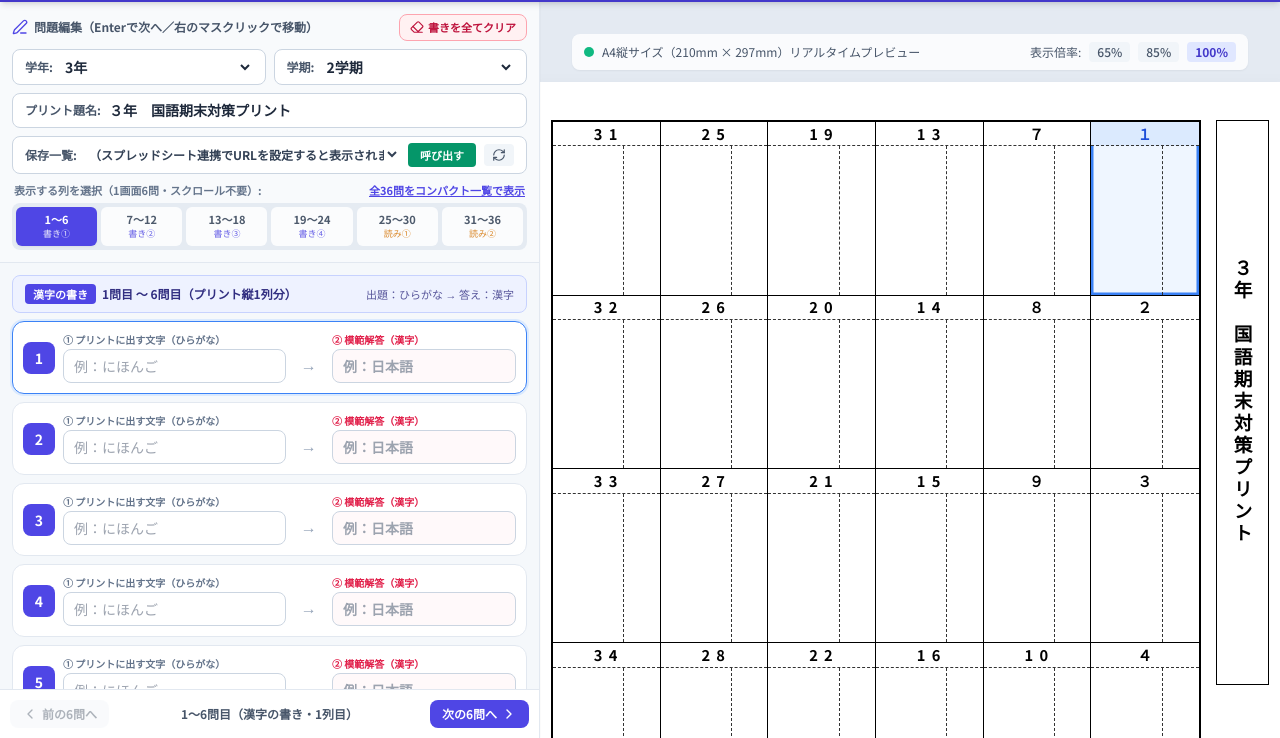
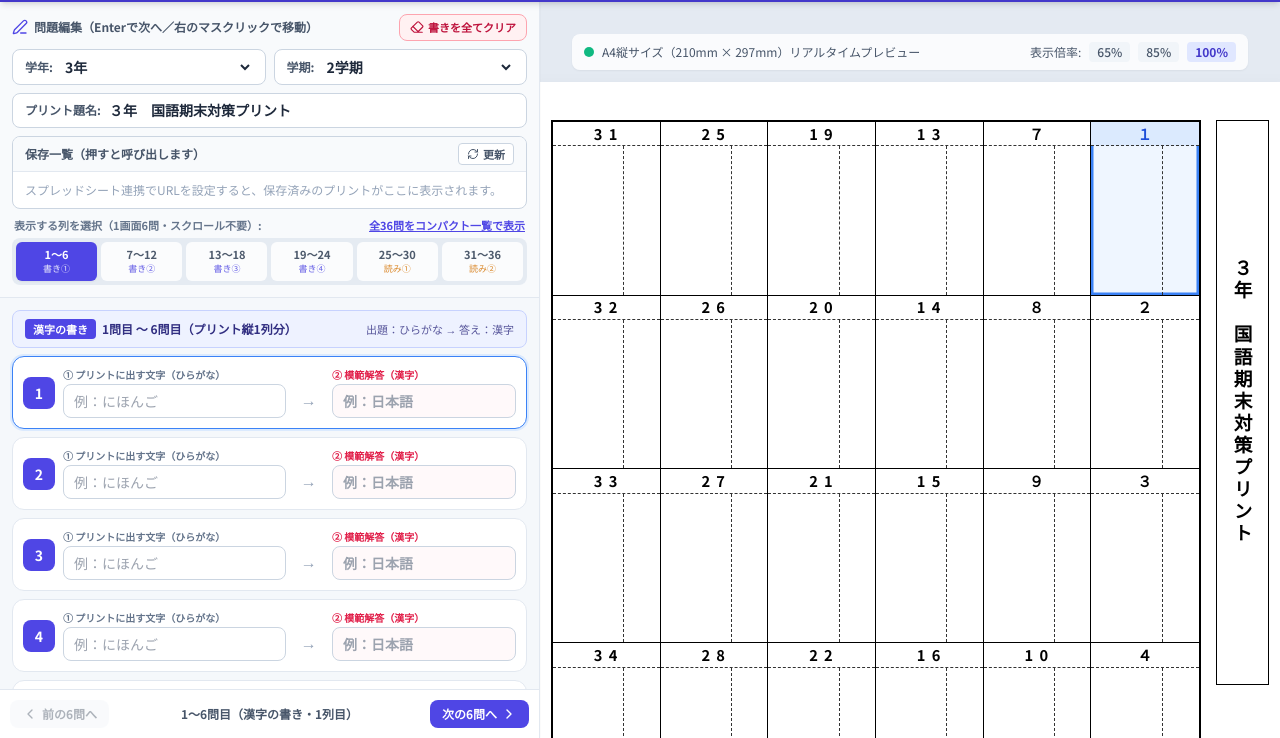
Before and after one commit to datutahai5-cell/kimatu-kanji, a plain HTML site: page index.html in a window 1280 px wide. Shown: the part 62-800 px from the top of the page. Drawn offline with nearby package versions, Linux system fonts and the light colour scheme.

Commit message:
保存一覧をプルダウンからタップ式リストに変更

```diff
--- a/index.html
+++ b/index.html
@@ -351,15 +351,16 @@
                 </div>
 
                 <!-- 保存一覧（スプレッドシートから直接呼び出し） -->
-                <div class="flex items-center gap-2 bg-white px-3 py-1.5 rounded-lg border border-slate-300 shadow-2xs">
-                    <label class="text-xs font-bold text-slate-600 whitespace-nowrap">保存一覧:</label>
-                    <select id="savedListSelect" class="flex-1 min-w-0 text-xs font-bold text-slate-700 focus:outline-none bg-transparent cursor-pointer">
-                        <option value="">（スプレッドシート連携でURLを設定すると表示されます）</option>
-                    </select>
-                    <button onclick="loadFromSavedList()" class="bg-emerald-600 hover:bg-emerald-700 text-white font-bold px-3 py-1 rounded text-[11px] cursor-pointer shrink-0">呼び出す</button>
-                    <button onclick="refreshSavedListSelect()" title="一覧を更新" class="bg-slate-100 hover:bg-slate-200 text-slate-600 font-bold px-2 py-1 rounded text-[11px] cursor-pointer shrink-0 flex items-center">
-                        <i data-lucide="refresh-cw" class="w-3.5 h-3.5"></i>
-                    </button>
+                <div class="bg-white rounded-lg border border-slate-300 shadow-2xs overflow-hidden">
+                    <div class="flex items-center justify-between px-3 py-1.5 bg-slate-50 border-b border-slate-200">
+                        <span class="text-xs font-bold text-slate-600">保存一覧（押すと呼び出します）</span>
+                        <button onclick="refreshSavedListPanel()" class="bg-white hover:bg-slate-100 border border-slate-300 text-slate-600 font-bold px-2 py-0.5 rounded text-[11px] cursor-pointer flex items-center gap-1">
+                            <i data-lucide="refresh-cw" class="w-3 h-3"></i> 更新
+                        </button>
+                    </div>
+                    <div id="savedListPanel" class="max-h-40 overflow-y-auto">
+                        <div class="px-3 py-2.5 text-xs text-slate-400">スプレッドシート連携でURLを設定すると、保存済みのプリントがここに表示されます。</div>
+                    </div>
                 </div>
 
                 <!-- スプレッドシートへ保存ボタン（新しく作った・変更したときだけ表示） -->
@@ -1148,7 +1149,7 @@ function getOrCreateSheet() {
             }
             showToast('ウェブアプリURLをセットしました');
             if (gasWebAppUrl) {
-                refreshSavedListSelect();
+                refreshSavedListPanel();
             }
         }
 
@@ -1193,7 +1194,7 @@ function getOrCreateSheet() {
 
                 showToast(`スプレッドシートへ「${currentGrade}年 ${currentTerm}学期」を保存しました！`);
                 clearDirty();
-                refreshSavedListSelect();
+                refreshSavedListPanel();
             } catch (err) {
                 console.error(err);
                 showToast('保存に失敗しました。GASのURLとデプロイ権限（「全員」）を確認してください。', 'error');
@@ -1296,60 +1297,59 @@ function getOrCreateSheet() {
             }
         }
 
-        // エディタ上部の「保存一覧」プルダウンをスプレッドシートから更新
-        async function refreshSavedListSelect() {
-            const sel = document.getElementById('savedListSelect');
-            if (!sel) return;
+        // エディタ上部の「保存一覧」リストをスプレッドシートから更新
+        async function refreshSavedListPanel() {
+            const panel = document.getElementById('savedListPanel');
+            if (!panel) return;
             const inputEl = document.getElementById('gasUrlInput');
             if (inputEl && inputEl.value.trim()) gasWebAppUrl = inputEl.value.trim();
             if (!gasWebAppUrl) {
-                sel.innerHTML = '<option value="">（スプレッドシート連携でURLを設定すると表示されます）</option>';
+                panel.innerHTML = '<div class="px-3 py-2.5 text-xs text-slate-400">スプレッドシート連携でURLを設定すると、保存済みのプリントがここに表示されます。</div>';
                 return;
             }
-            sel.innerHTML = '<option value="">（読み込み中…）</option>';
+            panel.innerHTML = '<div class="px-3 py-2.5 text-xs text-slate-400">読み込み中…</div>';
             try {
                 const res = await fetch(`${gasWebAppUrl}?action=list`, { method: 'GET', redirect: 'follow' });
                 const json = await res.json();
                 if (json.status === 'success' && Array.isArray(json.list)) {
                     if (json.list.length === 0) {
-                        sel.innerHTML = '<option value="">（保存済みのプリントはありません）</option>';
+                        panel.innerHTML = '<div class="px-3 py-2.5 text-xs text-slate-400">まだ保存されたプリントはありません。問題を作って保存すると、ここに表示されます。</div>';
                         return;
                     }
                     const sets = json.list.filter(i => i.kind === 'set');
                     const singles = json.list.filter(i => i.kind !== 'set').sort((a, b) => a.key.localeCompare(b.key));
-                    sel.innerHTML = '';
+                    panel.innerHTML = '';
                     sets.forEach(item => {
-                        const opt = document.createElement('option');
-                        opt.value = 'set:' + item.name;
-                        opt.textContent = `📦 セット「${item.name}」`;
-                        sel.appendChild(opt);
+                        const row = document.createElement('button');
+                        row.className = 'w-full text-left px-3 py-2.5 flex items-center justify-between gap-2 bg-indigo-50 hover:bg-indigo-100 border-b border-indigo-100 transition cursor-pointer';
+                        row.innerHTML = `
+                            <span class="min-w-0">
+                                <span class="block text-sm font-bold text-indigo-900 truncate">📦 セット「${escapeHtml(item.name)}」</span>
+                                <span class="block text-[11px] text-slate-500">全学年分をまとめて呼び出します</span>
+                            </span>
+                            <span class="shrink-0 bg-indigo-600 text-white text-[11px] font-bold px-2.5 py-1 rounded">呼び出す</span>
+                        `;
+                        row.addEventListener('click', () => loadNamedSet(item.name));
+                        panel.appendChild(row);
                     });
                     singles.forEach(item => {
-                        const opt = document.createElement('option');
-                        opt.value = `single:${item.grade}:${item.term}`;
-                        opt.textContent = `${item.grade}年 ${item.term}学期：${item.title || ''}`;
-                        sel.appendChild(opt);
+                        const row = document.createElement('button');
+                        row.className = 'w-full text-left px-3 py-2.5 flex items-center justify-between gap-2 bg-white hover:bg-emerald-50 border-b border-slate-100 transition cursor-pointer';
+                        row.innerHTML = `
+                            <span class="min-w-0">
+                                <span class="block text-sm font-bold text-slate-800">${escapeHtml(item.grade)}年 ${escapeHtml(item.term)}学期</span>
+                                <span class="block text-[11px] text-slate-500 truncate">${escapeHtml(item.title || '')}${item.updatedAt ? '（' + escapeHtml(item.updatedAt) + '）' : ''}</span>
+                            </span>
+                            <span class="shrink-0 bg-emerald-600 text-white text-[11px] font-bold px-2.5 py-1 rounded">呼び出す</span>
+                        `;
+                        row.addEventListener('click', () => restoreFromSheets(item.grade, item.term));
+                        panel.appendChild(row);
                     });
                 } else {
-                    sel.innerHTML = '<option value="">（一覧の取得に失敗しました）</option>';
+                    panel.innerHTML = '<div class="px-3 py-2.5 text-xs text-rose-500">一覧の取得に失敗しました。「更新」ボタンで再試行してください。</div>';
                 }
             } catch (e) {
-                sel.innerHTML = '<option value="">（一覧の取得に失敗しました）</option>';
-            }
-        }
-
-        // 「保存一覧」で選んだものを呼び出す
-        function loadFromSavedList() {
-            const sel = document.getElementById('savedListSelect');
-            if (!sel || !sel.value) {
-                showToast('先に保存一覧から呼び出すものを選んでください', 'error');
-                return;
-            }
-            if (sel.value.startsWith('set:')) {
-                loadNamedSet(sel.value.slice(4));
-            } else if (sel.value.startsWith('single:')) {
-                const parts = sel.value.split(':');
-                restoreFromSheets(parts[1], parts[2]);
+                panel.innerHTML = '<div class="px-3 py-2.5 text-xs text-rose-500">一覧の取得に失敗しました。「更新」ボタンで再試行してください。</div>';
             }
         }
 
@@ -1418,7 +1418,7 @@ function getOrCreateSheet() {
             lucide.createIcons();
             renderInputs();
             renderPreview();
-            refreshSavedListSelect();
+            refreshSavedListPanel();
             // 画面幅に合わせて初期ズーム自動調整
             if (window.innerWidth < 1280) {
                 setZoom(0.75);
```
